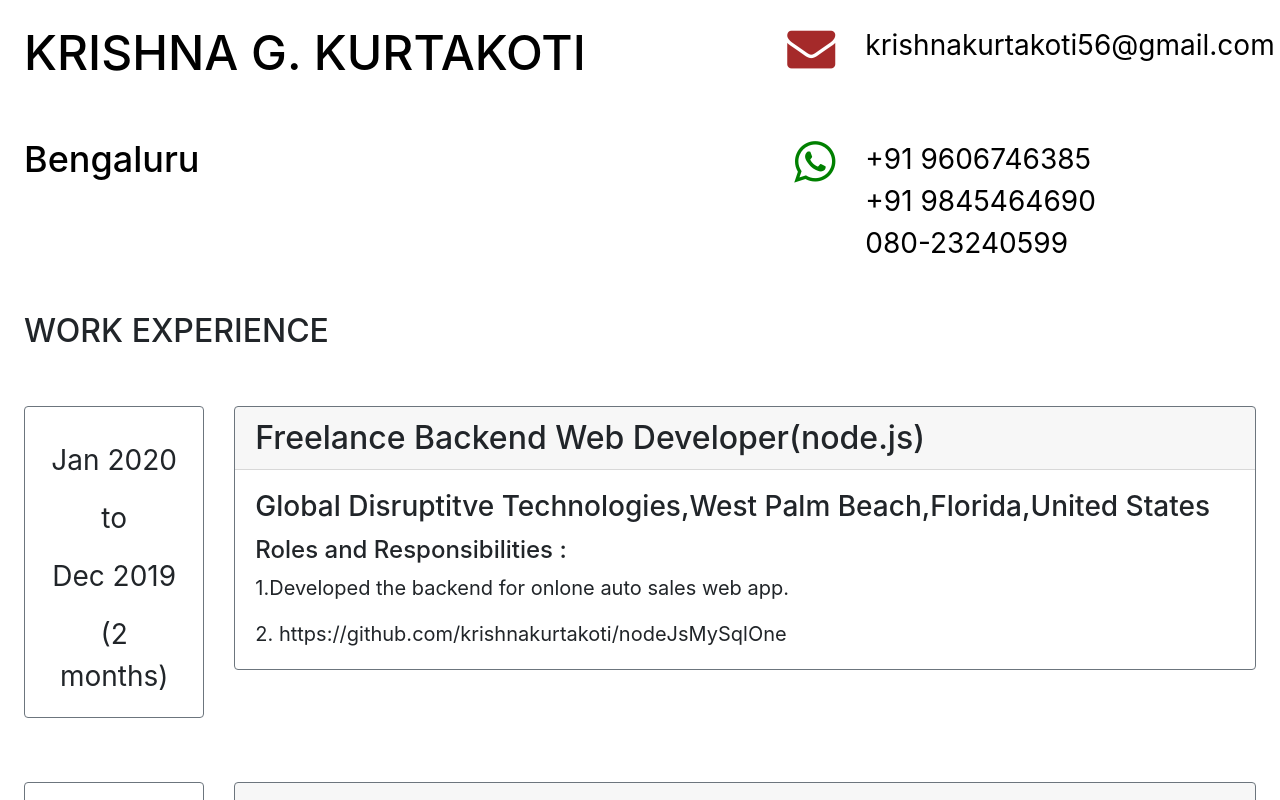
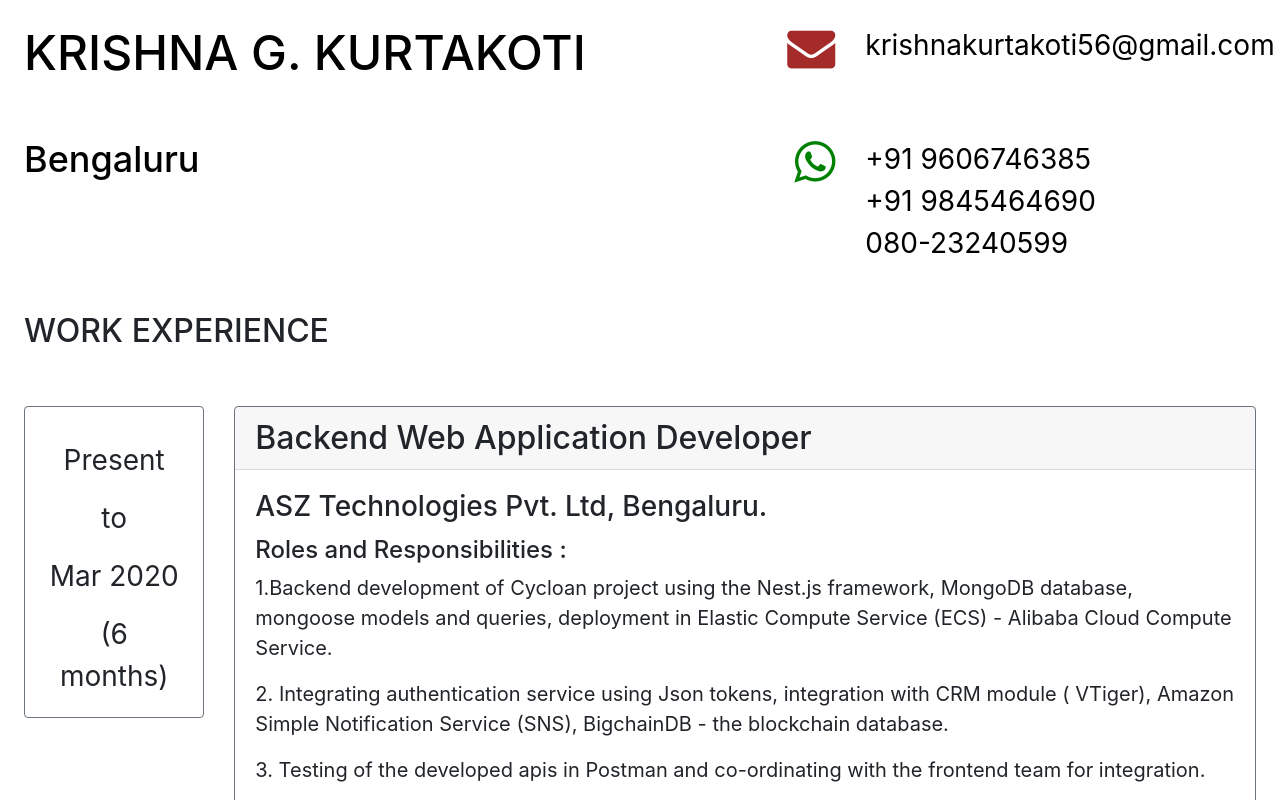
Before and after one commit to krishnakurtakoti/myProfileAngularOne, an Angular app: page / in a window 1280 px wide. Shown: the top 800 px of the page. Built offline with nearby package versions, Linux system fonts and the light colour scheme.

Commit message:
Update card-two.component.html

```diff
--- a/src/app/card-two/card-two.component.html
+++ b/src/app/card-two/card-two.component.html
@@ -34,6 +34,35 @@
 </div>
 <h2 class="p-4">WORK EXPERIENCE</h2>
 
+<div class="row p-4">
+        <div class="col-sm-2">
+          <div class="card border-secondary mb-3 text-center">
+            <div class="card-body">
+              <h5 class="card-title"></h5>
+              <p class="card-text" style="font-size:28px"> Present </p>
+
+              <p class="card-text" style="font-size:28px"> to </p>
+              <p class="card-text" style="font-size:28px">Mar 2020</p>
+              <p class="card-text" style="font-size:28px"> (6 months)</p>
+
+            </div>
+          </div>
+        </div>
+        <div class="col-sm-10">
+          <div class="card border-secondary mb-3">
+                <h5 class="card-header" style="font-size:32px">
+                       Backend Web Application Developer
+                </h5>
+            <div class="card-body">
+               <h5 class="card-title" style="font-size:28px"> ASZ Technologies Pvt. Ltd, Bengaluru.</h5>
+              <h6 style="font-size:24px">Roles and Responsibilities :</h6>
+              <p class="card-text" style="font-size:20px"> 1.Backend development of Cycloan project using the Nest.js framework, MongoDB database, mongoose models and queries, deployment in Elastic Compute Service (ECS) - Alibaba Cloud Compute Service. </p>
+              <p class="card-text" style="font-size:20px"> 2. Integrating authentication service using Json tokens, integration with CRM module ( VTiger), Amazon Simple Notification Service (SNS),  BigchainDB - the blockchain database.</p>
+                <p class="card-text" style="font-size:20px"> 3. Testing of the developed apis in Postman and co-ordinating with the frontend team for integration.</p>
+            </div>
+          </div>
+        </div>
+      </div>
 
 <div class="row p-4">
         <div class="col-sm-2">
```
